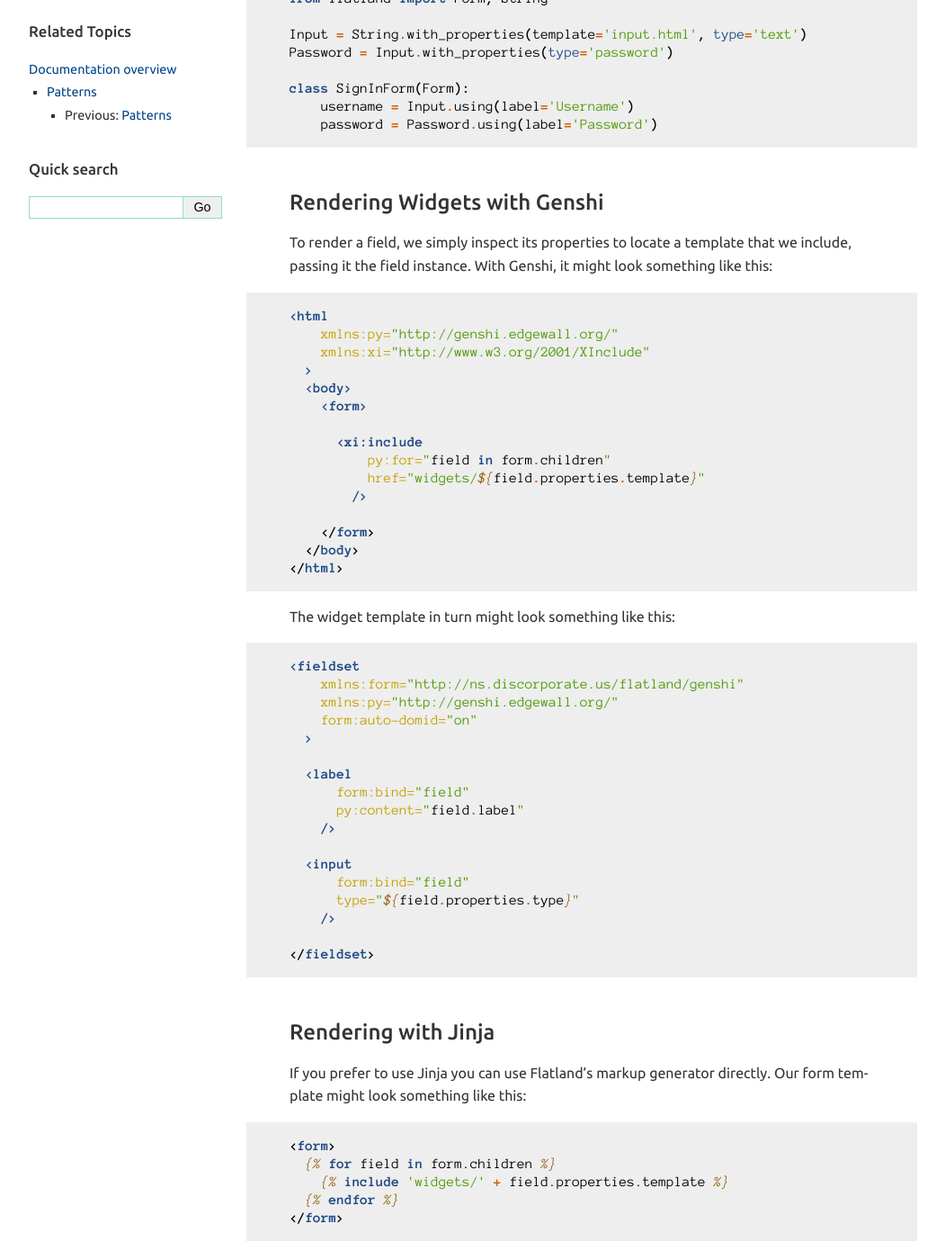
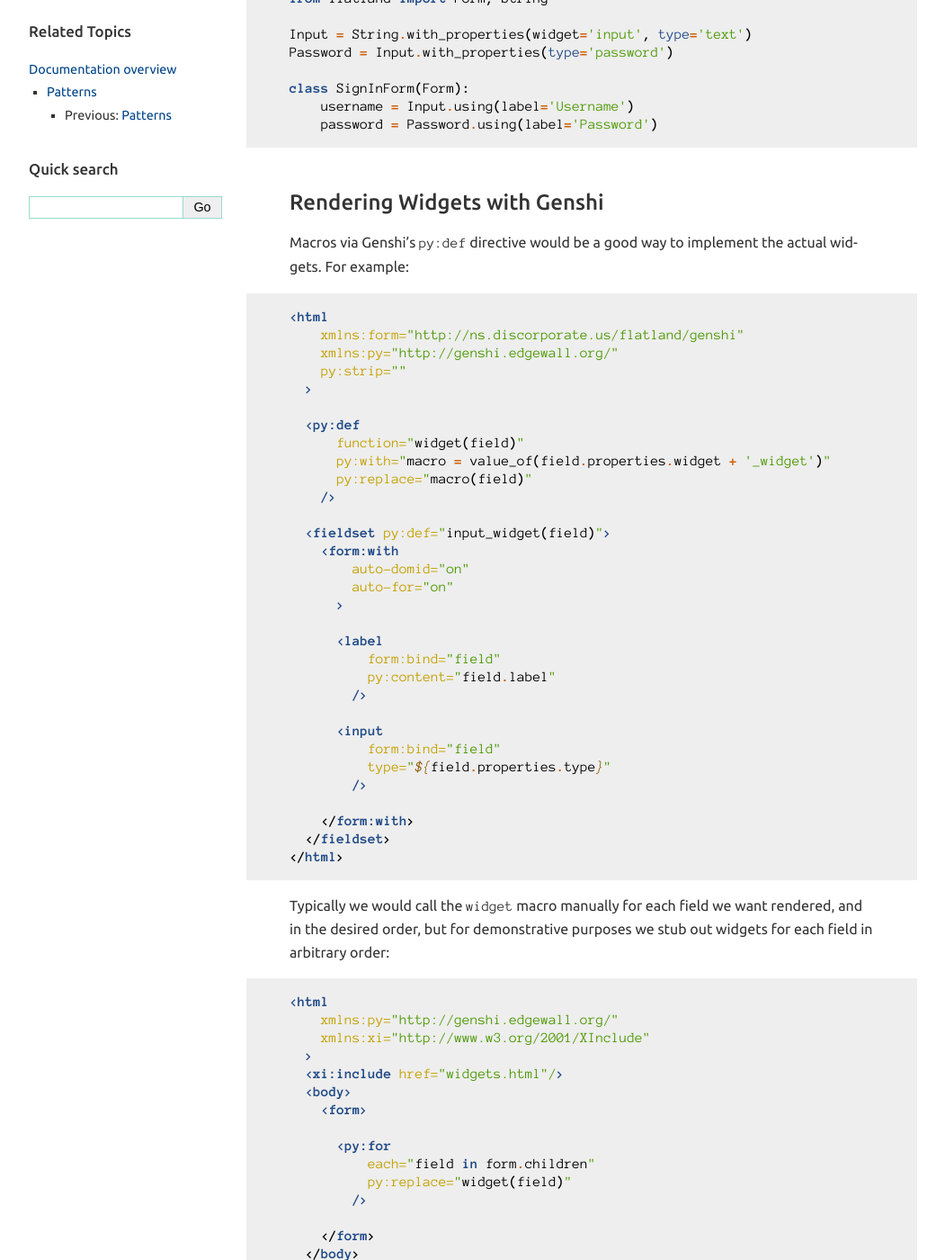
Before and after one commit to discorporate/flatland, a Sphinx documentation site: the page built from docs/patterns/widgets.rst, in a window 1280 px wide and 1400 px high, scrolled down 200 px. Shown: the whole window at 90% size, without its empty margins (143-1194 px from the left). Built offline with Sphinx 7.4.7, drawn with Linux system fonts in a browser that asks for light colours.

Commit message:
Rewrite genshi widgets to use macros and doctest them

```diff
--- /dev/null
+++ b/docs/_fixtures/genshi/form.html
@@ -0,0 +1,16 @@
+<html
+    xmlns:py="http://genshi.edgewall.org/"
+    xmlns:xi="http://www.w3.org/2001/XInclude"
+  >
+  <xi:include href="widgets.html"/>
+  <body>
+    <form>
+
+      <py:for
+          each="field in form.children"
+          py:replace="widget(field)"
+        />
+
+    </form>
+  </body>
+</html>
--- /dev/null
+++ b/docs/_fixtures/genshi/widgets.html
@@ -0,0 +1,31 @@
+<html
+    xmlns:form="http://ns.discorporate.us/flatland/genshi"
+    xmlns:py="http://genshi.edgewall.org/"
+    py:strip=""
+  >
+
+  <py:def
+      function="widget(field)"
+      py:with="macro = value_of(field.properties.widget + '_widget')"
+      py:replace="macro(field)"
+    />
+
+  <fieldset py:def="input_widget(field)">
+    <form:with
+        auto-domid="on"
+        auto-for="on"
+      >
+
+      <label
+          form:bind="field"
+          py:content="field.label"
+        />
+
+      <input
+          form:bind="field"
+          type="${field.properties.type}"
+        />
+
+    </form:with>
+  </fieldset>
+</html>
--- a/docs/patterns/widgets.rst
+++ b/docs/patterns/widgets.rst
@@ -11,7 +11,18 @@ control over the rendering.
 
   from flatland import Form, String
 
-  Input = String.with_properties(template='input.html', type='text')
+  Input = String.with_properties(widget='input', type='text')
+  Password = Input.with_properties(type='password')
+
+  class SignInForm(Form):
+      username = Input.using(label='Username')
+      password = Password.using(label='Password')
+
+.. testsetup:: *
+
+  from flatland import Form, String
+
+  Input = String.with_properties(widget='input', type='text')
   Password = Input.with_properties(type='password')
 
   class SignInForm(Form):
@@ -22,50 +33,48 @@ control over the rendering.
 Rendering Widgets with Genshi
 -----------------------------
 
-To render a field, we simply inspect its properties to locate a template
-that we include, passing it the field instance.  With Genshi, it might look
-something like this:
+Macros via Genshi's ``py:def`` directive would be a good way to implement
+the actual widgets.  For example:
 
-.. sourcecode:: html+genshi
+.. literalinclude:: /_fixtures/genshi/widgets.html
+  :language: html+genshi
 
-  <html
-      xmlns:py="http://genshi.edgewall.org/"
-      xmlns:xi="http://www.w3.org/2001/XInclude"
-    >
+
+Typically we would call the ``widget`` macro manually for each field we
+want rendered, and in the desired order, but for demonstrative purposes
+we stub out widgets for each field in arbitrary order:
+
+.. literalinclude:: /_fixtures/genshi/form.html
+  :language: html+genshi
+
+
+.. testcode:: genshi
+  :hide:
+
+  from genshi.template import TemplateLoader
+  from flatland.out.genshi import setup
+  loader = TemplateLoader(['docs/_fixtures/genshi'], callback=setup)
+  template = loader.load('form.html')
+  form = SignInForm({'username': 'admin', 'password': 'secret'})
+  print template.generate(form=form).render()
+
+
+.. testoutput:: genshi
+  :hide:
+
+  <html>
     <body>
       <form>
-
-        <xi:include
-            py:for="field in form.children"
-            href="widgets/${field.properties.template}"
-          />
-
+        <fieldset>
+        <label for="f_username">Username</label>
+        <input type="text" name="username" value="admin" id="f_username"/>
+    </fieldset><fieldset>
+        <label for="f_password">Password</label>
+        <input type="password" name="password" id="f_password"/>
+    </fieldset>
       </form>
     </body>
   </html>
-
-
-The widget template in turn might look something like this:
-
-.. sourcecode:: html+genshi
-
-  <fieldset
-      xmlns:form="http://ns.discorporate.us/flatland/genshi"
-      xmlns:py="http://genshi.edgewall.org/"
-      form:auto-domid="on"
-    >
-
-    <label
-        form:bind="field"
-        py:content="field.label"
-      />
-
-    <input
-        form:bind="field"
-        type="${field.properties.type}"
-      />
-
-  </fieldset>
 
 
 Rendering with Jinja
```
